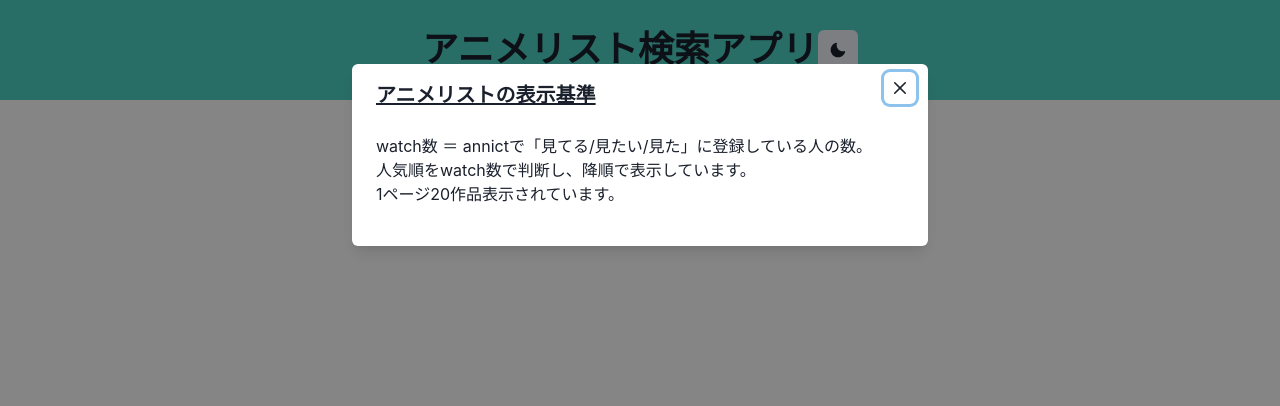
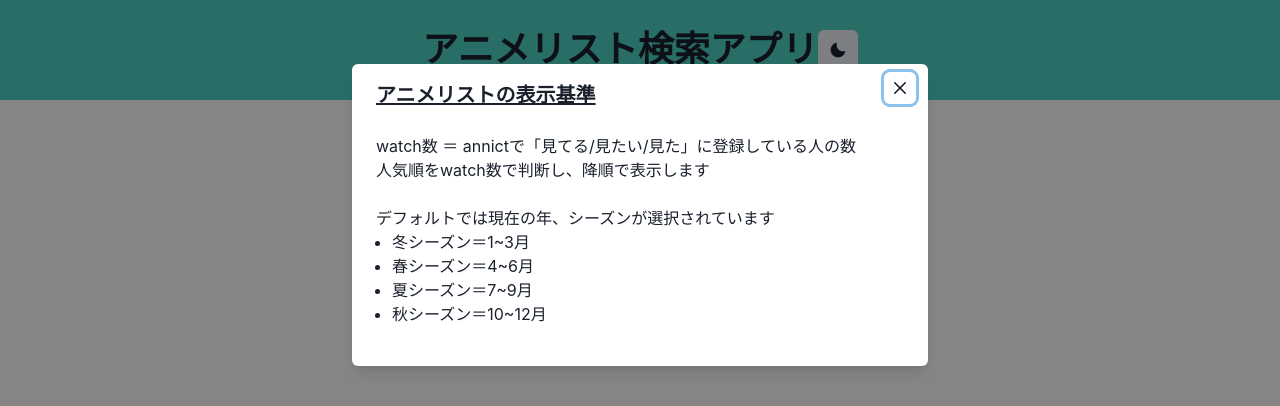
Before and after one commit to shimpei1494/anime-list-search, a Next.js app: page / in a window 1280 px wide. Both pictures are taken after a click on the link "人気順で表示". Shown: the top 406 px of the page. Built offline with nearby package versions, Linux system fonts and the light colour scheme.

Commit message:
説明の修正

```diff
--- a/components/Description/index.jsx
+++ b/components/Description/index.jsx
@@ -1,6 +1,6 @@
 import { Button } from "@chakra-ui/button";
 import { useDisclosure } from "@chakra-ui/hooks";
-import { Box, Link, Text } from "@chakra-ui/layout";
+import { Box, Link, ListItem, Text, UnorderedList } from "@chakra-ui/layout";
 import { Modal, ModalBody, ModalCloseButton, ModalContent, ModalFooter, ModalHeader, ModalOverlay } from "@chakra-ui/modal";
 
 export function Description() {
@@ -17,9 +17,16 @@ export function Description() {
         <ModalHeader textDecoration="underline">アニメリストの表示基準</ModalHeader>
         <ModalCloseButton />
         <ModalBody pb={10}>
-          <p>watch数 ＝ annictで「見てる/見たい/見た」に登録している人の数。</p>
-          <p>人気順をwatch数で判断し、降順で表示しています。</p>
-          <p>1ページ20作品表示されています。</p>
+          <Text>watch数 ＝ annictで「見てる/見たい/見た」に登録している人の数</Text>
+          <Text>人気順をwatch数で判断し、降順で表示します</Text>
+          <br/>
+          <Text>デフォルトでは現在の年、シーズンが選択されています</Text>
+          <UnorderedList>
+            <ListItem>冬シーズン＝1~3月</ListItem>
+            <ListItem>春シーズン＝4~6月</ListItem>
+            <ListItem>夏シーズン＝7~9月</ListItem>
+            <ListItem>秋シーズン＝10~12月</ListItem>
+          </UnorderedList>
         </ModalBody>
       </ModalContent>
     </Modal>
```
